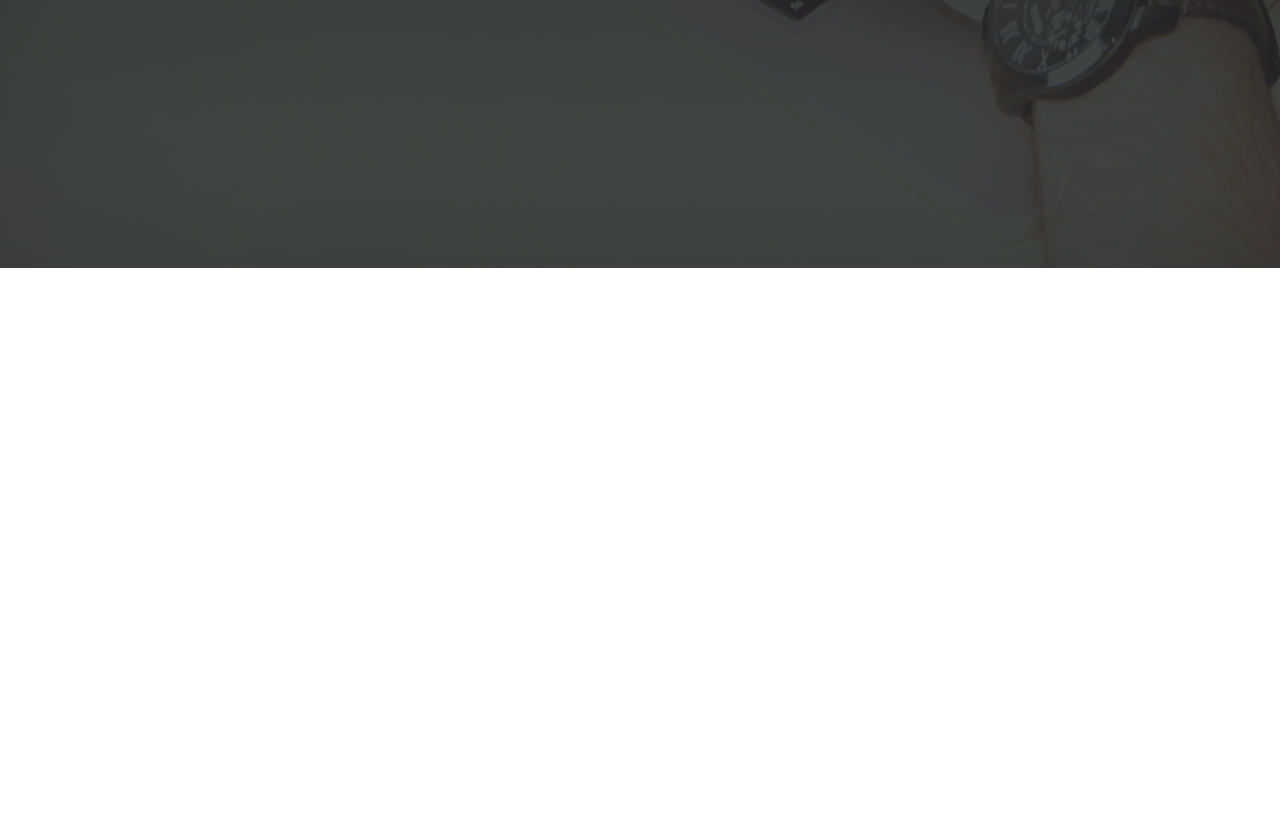
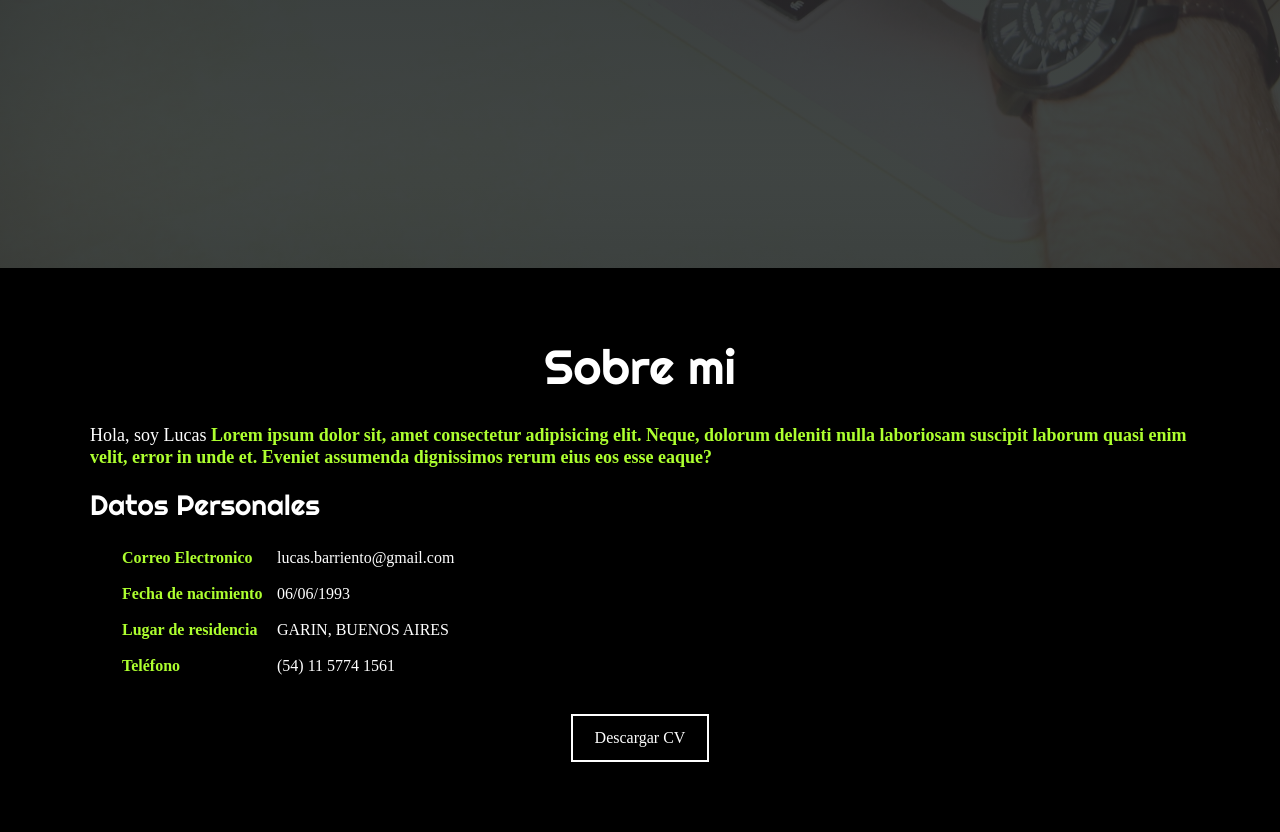
Before and after one commit to Lucas-Barriento/Portfolio, a website: page index.html in a window 1280 px wide. Shown: the part 1148-1980 px from the top of the page. Before the commit the page ends 1416 px from the top, so only its background shows below. Drawn offline with nearby package versions, Linux system fonts and the light colour scheme.

Commit message:
se empezo con la pagina 'sobre mi' con la opcion de descargar el cv

```diff
--- a/index.html
+++ b/index.html
@@ -11,6 +11,7 @@
   <link
     href="https://fonts.googleapis.com/css2?family=Roboto:ital,wght@0,100;0,300;0,400;0,500;0,700;0,900;1,100;1,300;1,400;1,500;1,700;1,900&display=swap"
     rel="stylesheet" />
+    <link href="https://fonts.googleapis.com/css2?family=Righteous&family=Roboto:ital,wght@0,100;0,300;0,400;0,500;0,700;0,900;1,100;1,300;1,400;1,500;1,700;1,900&display=swap" rel="stylesheet">
   <!--bootstrap-->
   <link href="https://cdn.jsdelivr.net/npm/bootstrap@5.3.3/dist/css/bootstrap.min.css" rel="stylesheet"
     integrity="sha384-QWTKZyjpPEjISv5WaRU9OFeRpok6YctnYmDr5pNlyT2bRjXh0JMhjY6hW+ALEwIH" crossorigin="anonymous" />
@@ -51,6 +52,7 @@
   <main>
     <h1>PortFolio</h1>
     <br />
+    <!--seccion inicio-->
     <section id="inicio" class="inicio">
       <div id="contenido-banner" class="contenido-banner">
         <div id="contenido-img" class="contenido-img">
@@ -59,10 +61,30 @@
         <h2>LUCAS BARRIENTO</h2>
         <h3>Desarrollador</h3>
         <div id="redes">
-          <a href=""><i class="fa-brands fa-linkedin"></i></a>
+          <a href="https://www.linkedin.com/in/lucas-barriento/"><i class="fa-brands fa-linkedin"></i></a>
           <a href="https://github.com/Lucas-Barriento"><i class="fa-brands fa-square-github"></i></a>
         </div>
       </div>
+    </section>
+    <!--seccion sobre mi -->
+    <section class="sobre-mi" id="sobre-mi">
+      <div id="contenido-sobre-mi" class="contenido-sobre-mi">
+        <h2>Sobre mi</h2>
+        <p>Hola, soy Lucas <span>Lorem ipsum dolor sit, amet consectetur adipisicing elit. Neque, dolorum deleniti nulla laboriosam suscipit laborum quasi enim velit, error in unde et. Eveniet assumenda dignissimos rerum eius eos esse eaque?</span></p>
+        <div id="fila" class="fila">
+          <div id="col" class="col">
+            <h3>Datos Personales</h3>
+            <ul>
+              <li><strong>Correo Electronico </strong>lucas.barriento@gmail.com</li>
+              <li><strong>Fecha de nacimiento </strong>06/06/1993</li>
+              <li><strong>Lugar de residencia </strong>GARIN, BUENOS AIRES</li>
+              <li><strong>Teléfono </strong>(54) 11 5774 1561</li>
+
+            </ul>
+          </div>
+        </div>
+      </div>
+      <button>Descargar CV <span class="overlay"></span></button>
     </section>
   </main>
   <footer></footer>
--- a/scss/style.scss
+++ b/scss/style.scss
@@ -46,3 +46,80 @@ html{
         border-radius: 100%;
     }
 }
+/*sobre mi*/
+.sobre-mi{
+    background-color: black;
+    color: white;
+    padding: 50px 20px;
+    .contenido-sobre-mi{
+        max-width: 1100px;
+        margin: auto;
+        h2{
+            font-size: 48px;
+            font-family: 'righteous';
+            text-align: center;
+            padding: 20px 0px;
+        }
+        p{
+            font-size: 18px;
+            line-height: 22px;
+            margin-bottom: 20px;
+            span{
+                color: greenyellow;
+                font-weight: bold;
+            }
+        }
+        .fila{
+            display: flex;
+            .col{
+                h3{
+                    font-size: 28px;
+                    font-family: "righteous";
+                    margin-bottom: 25px;
+                }
+                ul{
+                    list-style: none;
+                    li{
+                        margin: 12px 0;
+                        strong{
+                            display: inline-block;
+                            color: greenyellow;
+                            width: 155px;
+                        }
+                    }
+                }
+            }
+        }
+
+    }
+    button {
+        cursor: pointer;
+        background-color: transparent;
+        border: 2px solid white;
+        width: fit-content;
+        display: block;
+        margin: 20px auto;
+        padding: 10px 22px;
+        font-size: 16px;
+        color: white;
+        position: relative;
+        z-index: 10;
+
+        .overlay {
+            position: absolute;
+            top: 0;
+            left: 0;
+            width: 0;
+            height: 100%;
+            background-color: greenyellow;
+            z-index: -1;
+            transition:  .5s;
+        }
+
+        &:hover .overlay {
+            width: 100%;
+        }
+    }
+
+
+}
```
Also changed, not shown: css/style.css, 1 other file.
